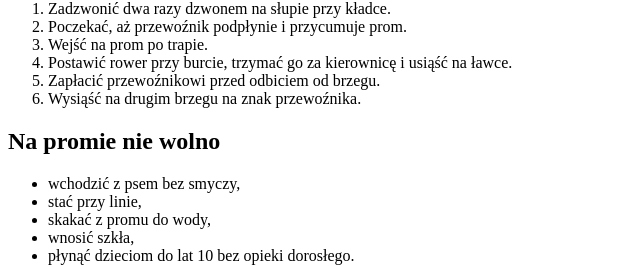
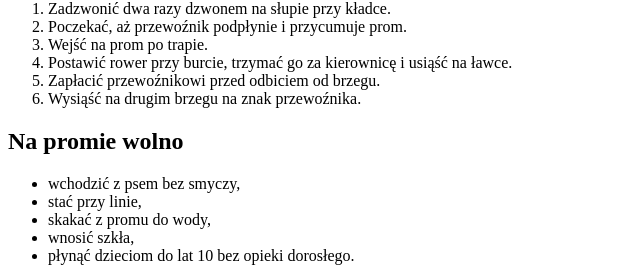
Before and after one commit to marcelichmielewski67/wydra, a plain HTML site: page index.html in a window 1280 px wide. Shown: the part 712-979 px from the top of the page, 0-640 px from the left. Drawn offline with Linux system fonts and the light colour scheme.

Commit message:
Revise index.html for ferry service details
Updated content and structure of the ferry information page.

```diff
--- a/index.html
+++ b/index.html
@@ -22,7 +22,7 @@
       </ol>
     </section>
     <section id="zakazy">
-      <h2>Na promie nie wolno</h2>
+      <h2>Na promie wolno</h2>
       <ul>
         <li>wchodzić z psem bez smyczy,</li>
         <li>stać przy linie,</li>
```
